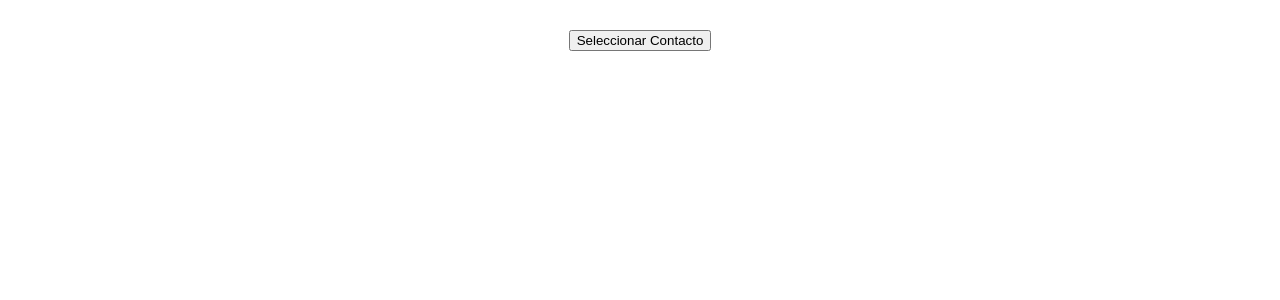
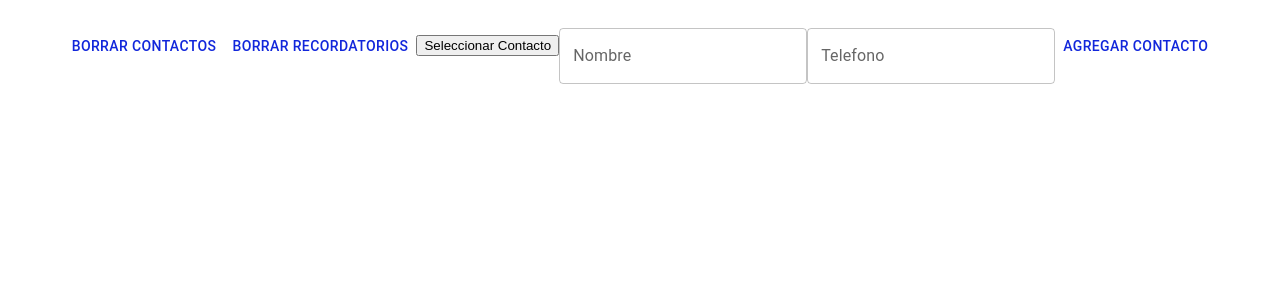
Before and after one commit to slurm17/turnos-app, a React (Vite) app: page /contacts in a window 1280 px wide. Shown: the top 300 px of the page. Built offline with nearby package versions, Linux system fonts and the light colour scheme.

Commit message:
agrego contactos con inputs

```diff
--- /dev/null
+++ b/src/constants/routes/index.ts
@@ -0,0 +1,3 @@
+export const REMINDER = '/'
+export const SEARCH = '/search'
+export const CONTACT = '/contact'
--- a/src/pages/AddContact/index.tsx
+++ b/src/pages/AddContact/index.tsx
@@ -1,9 +1,48 @@
 import ContactPicker from '@/pages/AddContact/components/ContactPicker'
+import { useContactStore } from '@/store/contactStore'
+import { Contact } from '@/types/Contact'
+import { Button, TextField } from '@mui/material'
+import { useState } from 'react'
 
 const AddContact = () => {
+  const clearContacts = useContactStore((state) => state.clearContacts)
+  const addContact = useContactStore((state) => state.addContact)
+  const clearReminder = useContactStore((state) => state.clearReminder)
+
+  const [datos, setDatos] = useState<Contact>({
+    name: '',
+    phone: ''
+  })
+  const handleChange = ({ name, value } : {name: string, value: string}) => {
+    setDatos({ ...datos, [name]: value })
+  }
+
   return (
     <div>
+      <Button onClick={clearContacts}>
+        borrar contactos
+      </Button>
+      <Button onClick={clearReminder}>
+        borrar recordatorios
+      </Button>
       <ContactPicker/>
+      <TextField
+        name='name'
+        value={datos.name}
+        type='text'
+        label='Nombre'
+        onChange={({ target: { name, value } }) => handleChange({ name, value })}
+      />
+      <TextField
+        name='phone'
+        value={datos.phone}
+        type='text'
+        label='Telefono'
+        onChange={({ target: { name, value } }) => handleChange({ name, value })}
+      />
+      <Button onClick={()=> addContact({ name: datos.name, phone: datos.phone })}>
+        Agregar contacto
+      </Button>
     </div>
   )
 }
--- a/src/pages/Home/index.tsx
+++ b/src/pages/Home/index.tsx
@@ -1,9 +1,14 @@
-import { Box } from '@mui/material'
+import { Alert, Box } from '@mui/material'
 import ReminderCard from './components/ReminderCard'
 import { useContactStore } from '@/store/contactStore'
 
 const Home = () => {
   const reminder = useContactStore((state) => state.reminder)
+  if(reminder.length === 0){
+    return(
+      <Alert severity="info">No hay recordatorios agendados</Alert>
+    )
+  }
   return (
     <Box sx={{
       display: 'flex',
```
